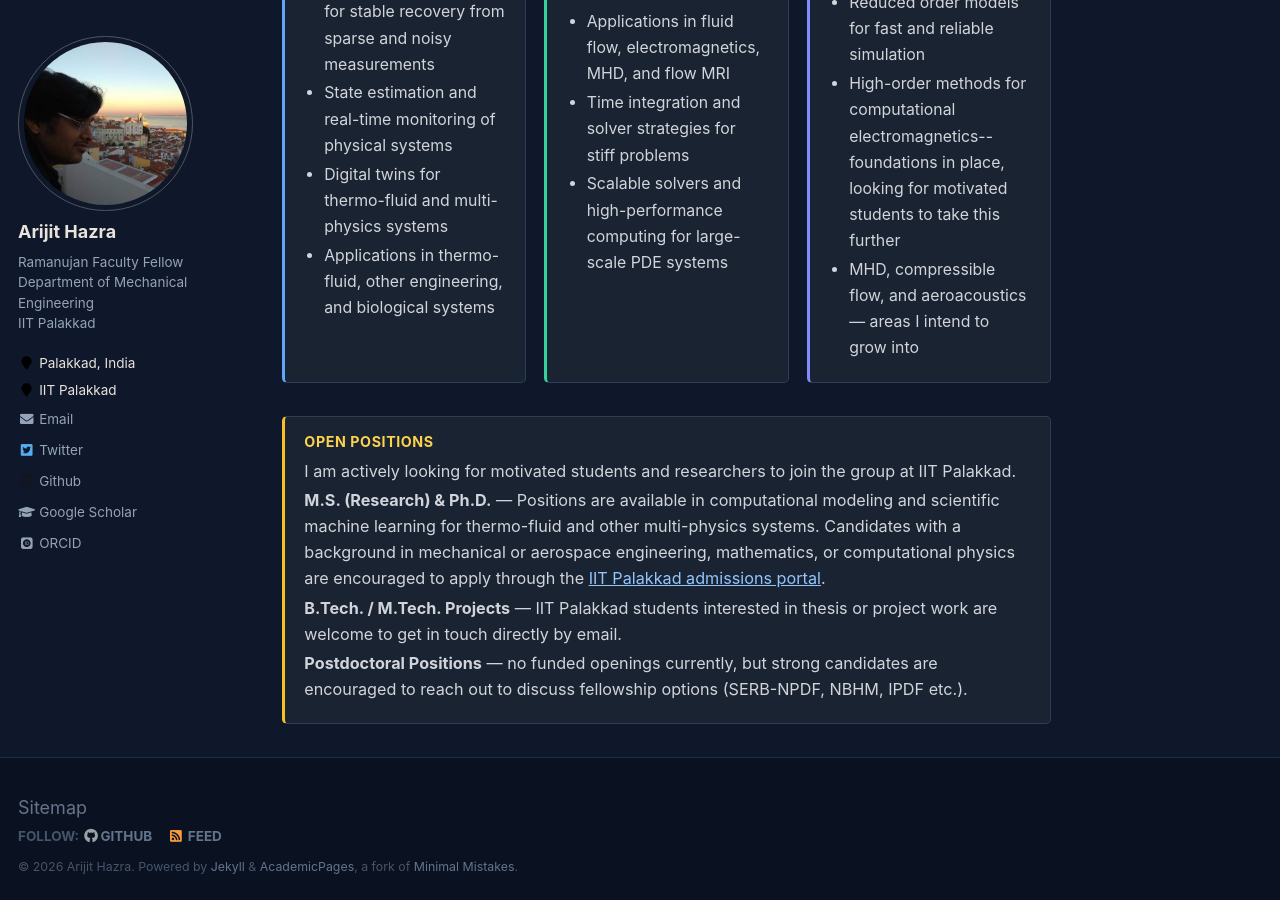
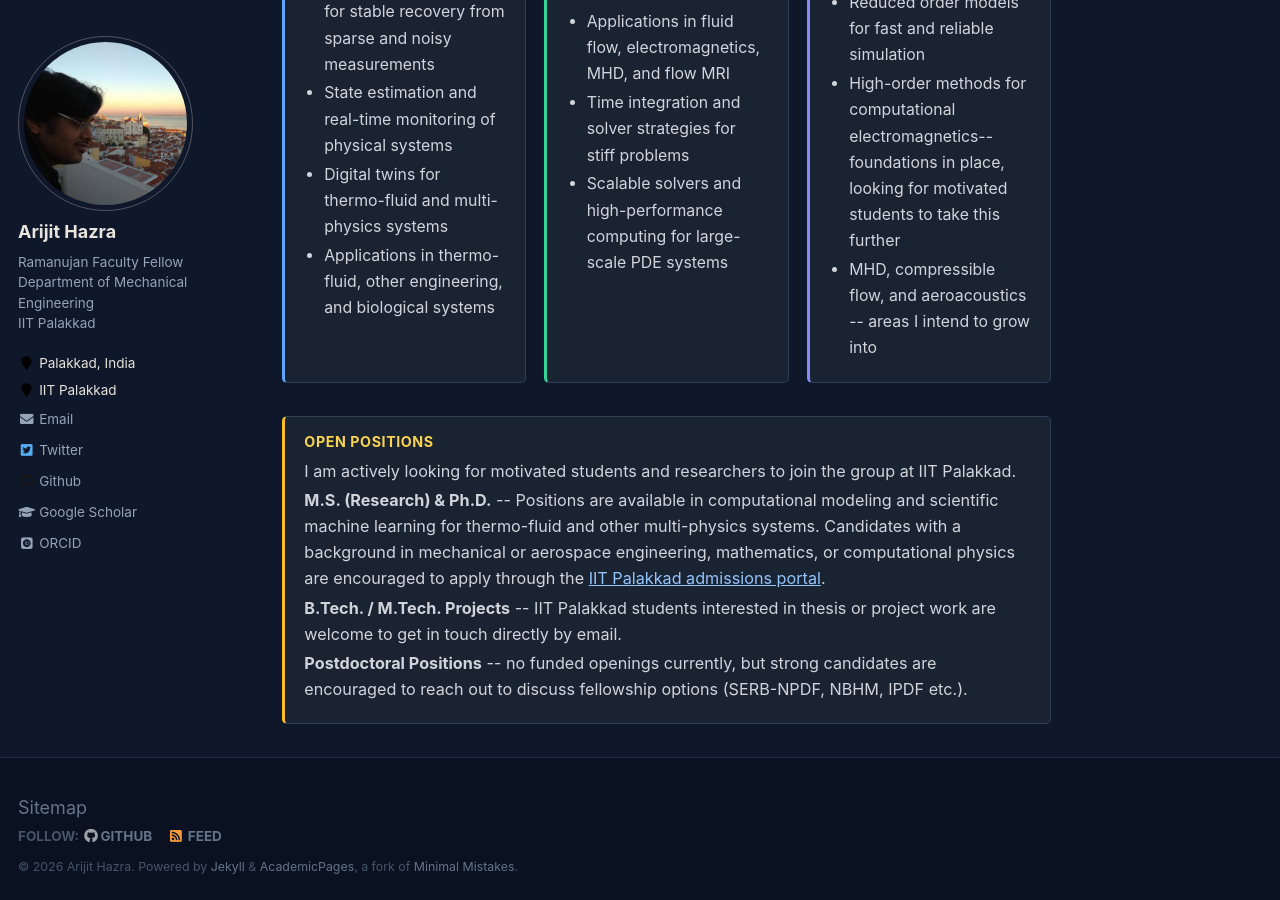
Before and after one commit to ahazra/ahazra.github.io, a Jekyll site: the page built from _pages/about.md, in a window 1280 px wide and 900 px high, scrolled down 808 px. Built offline with Jekyll 4.4.1, drawn with Linux system fonts in a browser that asks for light colours; some web fonts are replaced.

Commit message:
some more clean up

```diff
--- a/_pages/about.md
+++ b/_pages/about.md
@@ -100,7 +100,7 @@ Beyond research, I enjoy teaching, mentoring, and conversations that wander well
   <li>Uncertainty quantification for robust engineering predictions</li>
 <li>Reduced order models for fast and reliable simulation</li>
   <li>High-order methods for computational electromagnetics--foundations in place, looking for motivated students to take this further</li>
-  <li>MHD, compressible flow, and aeroacoustics — areas I intend to grow into</li>
+  <li>MHD, compressible flow, and aeroacoustics -- areas I intend to grow into</li>
 </ul>
 </div>
 
@@ -112,12 +112,12 @@ Beyond research, I enjoy teaching, mentoring, and conversations that wander well
 I am actively looking for motivated students and researchers to join the group at IIT Palakkad.
 </p>
 <p>
-<strong>M.S. (Research) &amp; Ph.D.</strong> — Positions are available in computational modeling and scientific machine learning for thermo-fluid and other multi-physics systems. Candidates with a background in mechanical or aerospace engineering, mathematics, or computational physics are encouraged to apply through the <a href="https://iitpkd.ac.in/admissions">IIT Palakkad admissions portal</a>.
+<strong>M.S. (Research) &amp; Ph.D.</strong> -- Positions are available in computational modeling and scientific machine learning for thermo-fluid and other multi-physics systems. Candidates with a background in mechanical or aerospace engineering, mathematics, or computational physics are encouraged to apply through the <a href="https://iitpkd.ac.in/admissions">IIT Palakkad admissions portal</a>.
 </p>
 <p>
-<strong>B.Tech. / M.Tech. Projects</strong> — IIT Palakkad students interested in thesis or project work are welcome to get in touch directly by email.
+<strong>B.Tech. / M.Tech. Projects</strong> -- IIT Palakkad students interested in thesis or project work are welcome to get in touch directly by email.
 </p>
 <p>
-<strong>Postdoctoral Positions</strong> — no funded openings currently, but strong candidates are encouraged to reach out to discuss fellowship options (SERB-NPDF, NBHM, IPDF etc.).
+<strong>Postdoctoral Positions</strong> -- no funded openings currently, but strong candidates are encouraged to reach out to discuss fellowship options (SERB-NPDF, NBHM, IPDF etc.).
 </p>
 </div>
```
